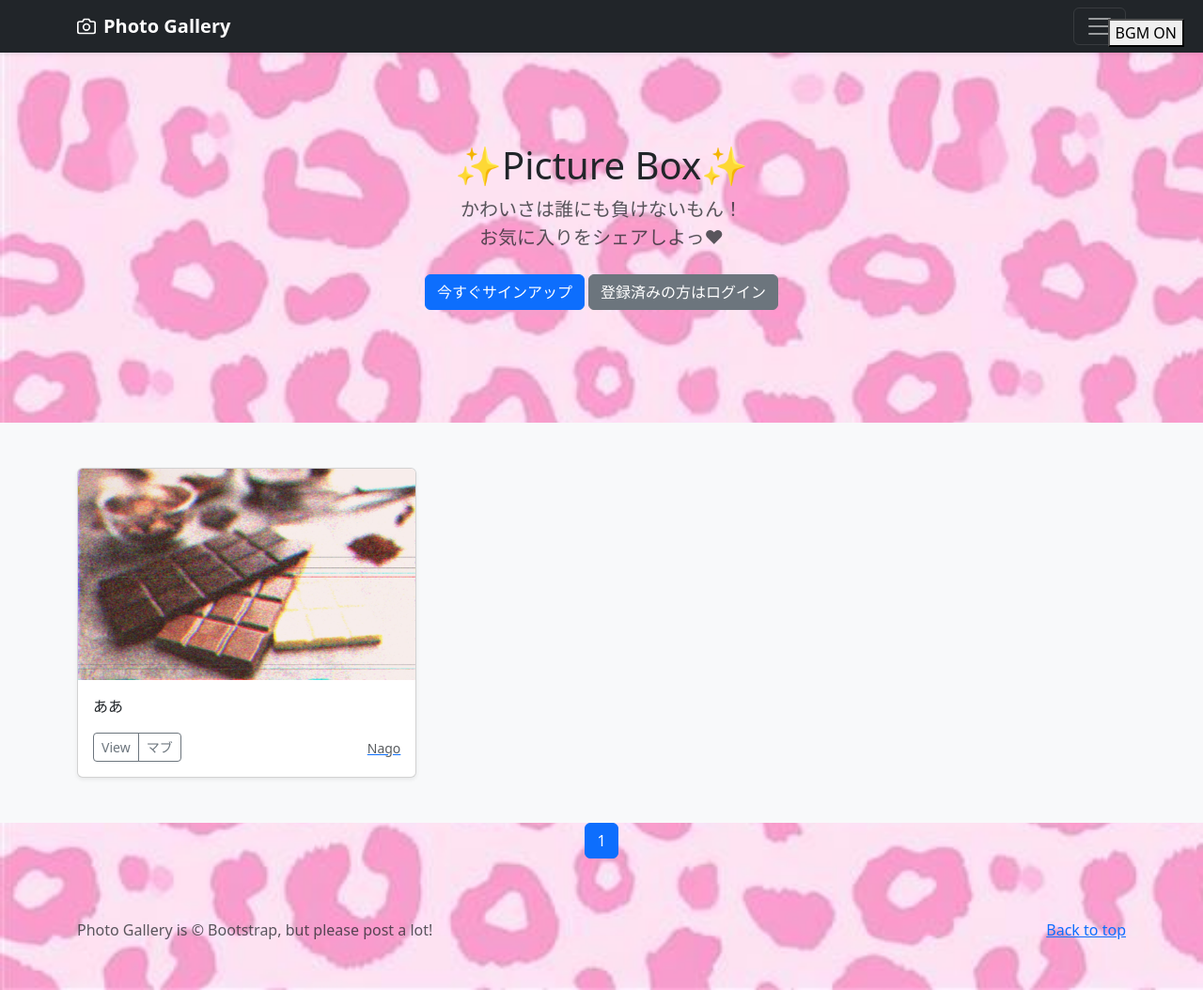
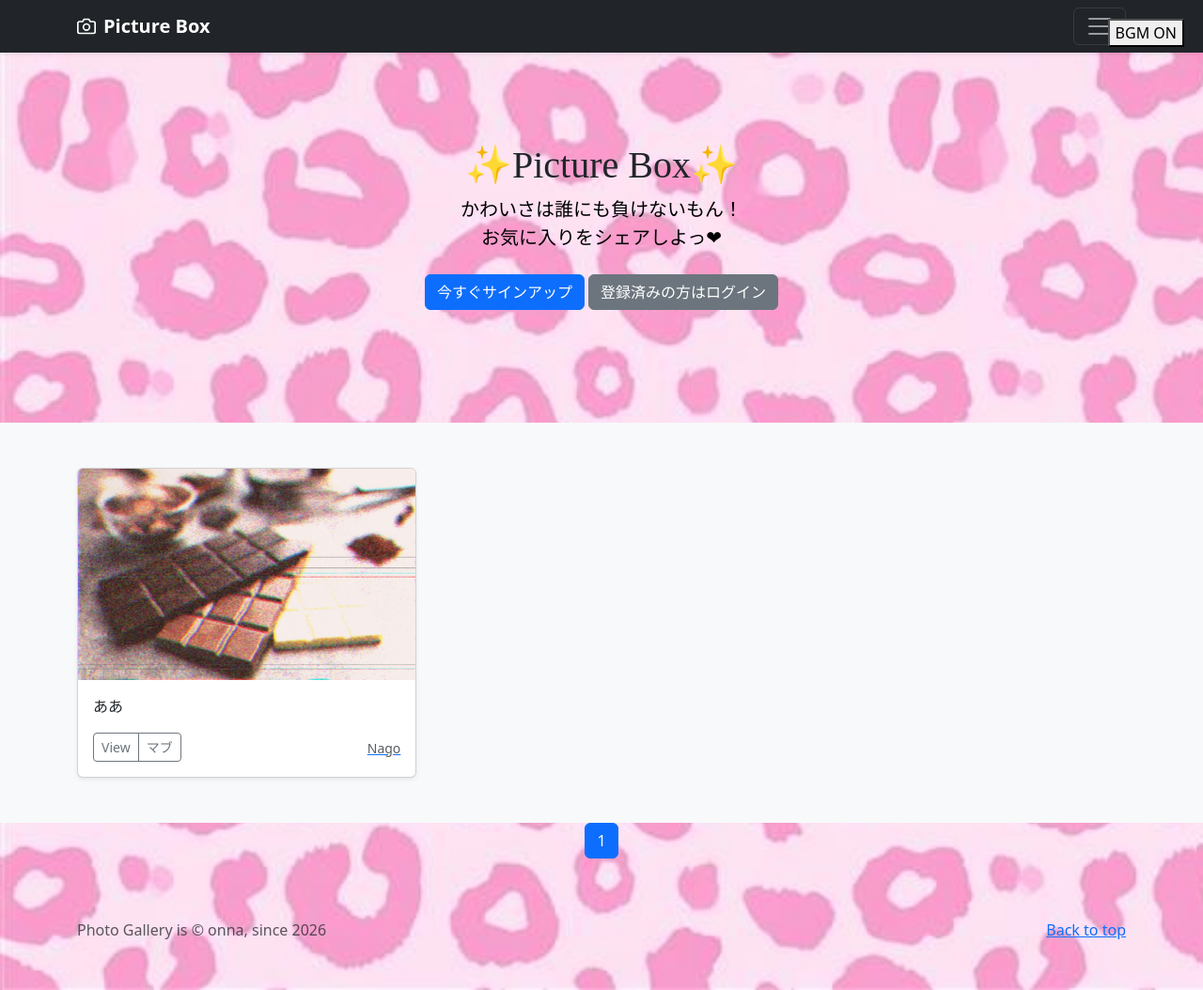
Before and after one commit to M1ho1030/PhotoGallery, a Django app: page / in a window 1280 px wide. Shown: the whole page at 94% size. Run offline with Django 4.2, Linux system fonts and the light colour scheme; data comes from the database, SQL or seed files in the repository; both versions use the stored data as it was after the commit; some libraries are stand-ins or nearby versions.

Commit message:
Update little change

```diff
--- a/photoproject/accounts/templates/signup.html
+++ b/photoproject/accounts/templates/signup.html
@@ -24,7 +24,7 @@
                             {{ field }}
                             <!-- help_textを出力 -->
                             {% if field.help_text %}
-                                <small style="color: grey">{{ field.help_text }}</small>
+                                <small style="font-family: 'Meiryo';color: black">{{ field.help_text }}</small>
                             {% endif %}
                             <!-- エラー発生時のテキストerrors -->
                             {% for error in field.errors %}
--- a/photoproject/photo/templates/base.html
+++ b/photoproject/photo/templates/base.html
@@ -194,7 +194,7 @@ document.querySelectorAll("a").forEach(link => {
             <circle cx="12" cy="13" r="4"/>
         </svg>
         <!--リンクテキスト-->
-        <strong>Photo Gallery</strong>
+        <strong>Picture Box</strong>
       </a>
       <button class="navbar-toggler" type="button" data-bs-toggle="collapse" data-bs-target="#navbarHeader" aria-controls="navbarHeader" aria-expanded="false" aria-label="Toggle navigation">
         <span class="navbar-toggler-icon"></span>
@@ -214,7 +214,7 @@ document.querySelectorAll("a").forEach(link => {
     <p class="float-end mb-1"><a href="#">Back to top</a></p>
     <!--フッターのテキストを任意のものに書き換え-->
     <p class="mb-1">
-      Photo Gallery is &copy; Bootstrap, but please post a lot!
+      Photo Gallery is &copy; onna, since 2026
     </p>
   </div>
 </footer>
--- a/photoproject/photo/templates/photos_title.html
+++ b/photoproject/photo/templates/photos_title.html
@@ -3,8 +3,10 @@
   <div class="row py-lg-5">
     <div class="col-lg-6 col-md-8 mx-auto">
       <!--タイトルと本文-->
-      <h1 class="fw-light">✨Picture Box✨</h1>
-      <p class="lead text-muted">
+      <h1 class="fw-light" style="font-family: 'Meiryo';">✨Picture Box✨</h1>
+      <p
+          class="lead"
+          style="font-family: 'Meiryo'; color: black;">
         かわいさは誰にも負けないもん！<br>
         お気に入りをシェアしよっ❤</p>
       <p>
--- a/photoproject/photo/urls.py
+++ b/photoproject/photo/urls.py
@@ -44,11 +44,6 @@ urlpatterns = [
      path('photo-detail/<int:pk>',
           views.DetailView.as_view(),
           name = 'photo_detail'),
-
-     # 投稿写真の削除
-     path('photo/<int:pk>/delete/',
-          views.PhotoDeleteView.as_view(),
-          name = 'photo_delete'),
 ]
 
 from django.conf import settings
--- a/photoproject/photo/views.py
+++ b/photoproject/photo/views.py
@@ -15,8 +15,6 @@ from django.contrib.auth.decorators import login_required
 from .models import PhotoPost
 # django.views.genericからDetailViewをインポート
 from django.views.generic import DetailView
-# django.views.genericからDeleteViewをインポート
-from django.views.generic import DeleteView
 
 class IndexView(ListView):
     '''トップページのビュー
@@ -148,12 +146,3 @@ class DetailView(DetailView):
     template_name = 'detail.html'
     # クラス変数のmodelにモデルBlogPostを設定
     model = PhotoPost
-
-class PhotoDeleteView(DeleteView):
-    model = PhotoPost
-    template_name = 'photo_delete.html'
-    success_url = reverse_lazy('photo:mypage')
-
-    def delete(self, request, *args, **kwargs):
-
-        return super().delete(request, *args, **kwargs)
```
Also changed, not shown: photoproject/photo/templates/detail.html (+0 -7 lines), photoproject/photo/templates/photo_delete.html (deleted, +0 -23 lines), photoproject/db.sqlite3, photoproject/media/photos/1151_1BdrEgl.jpg (added).
